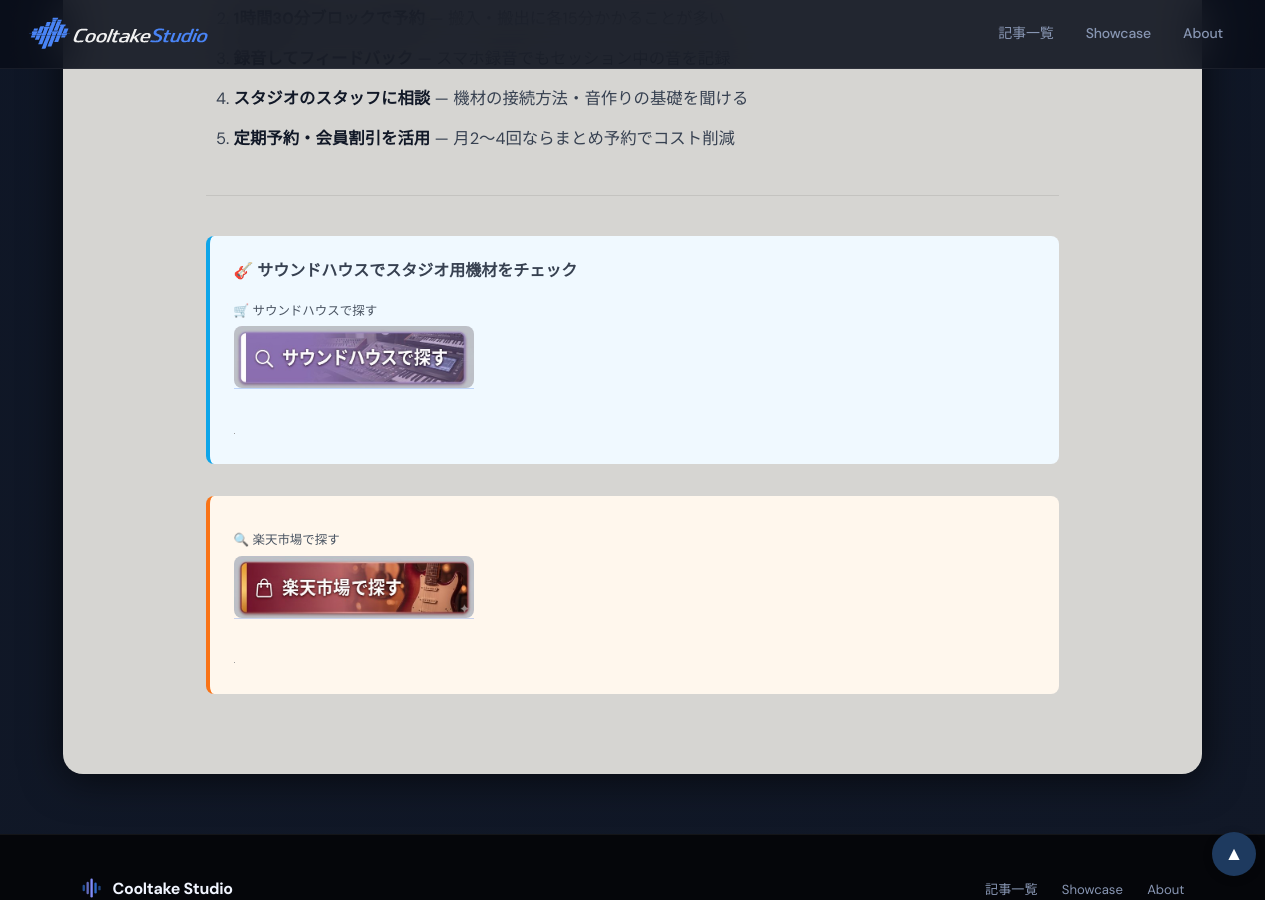
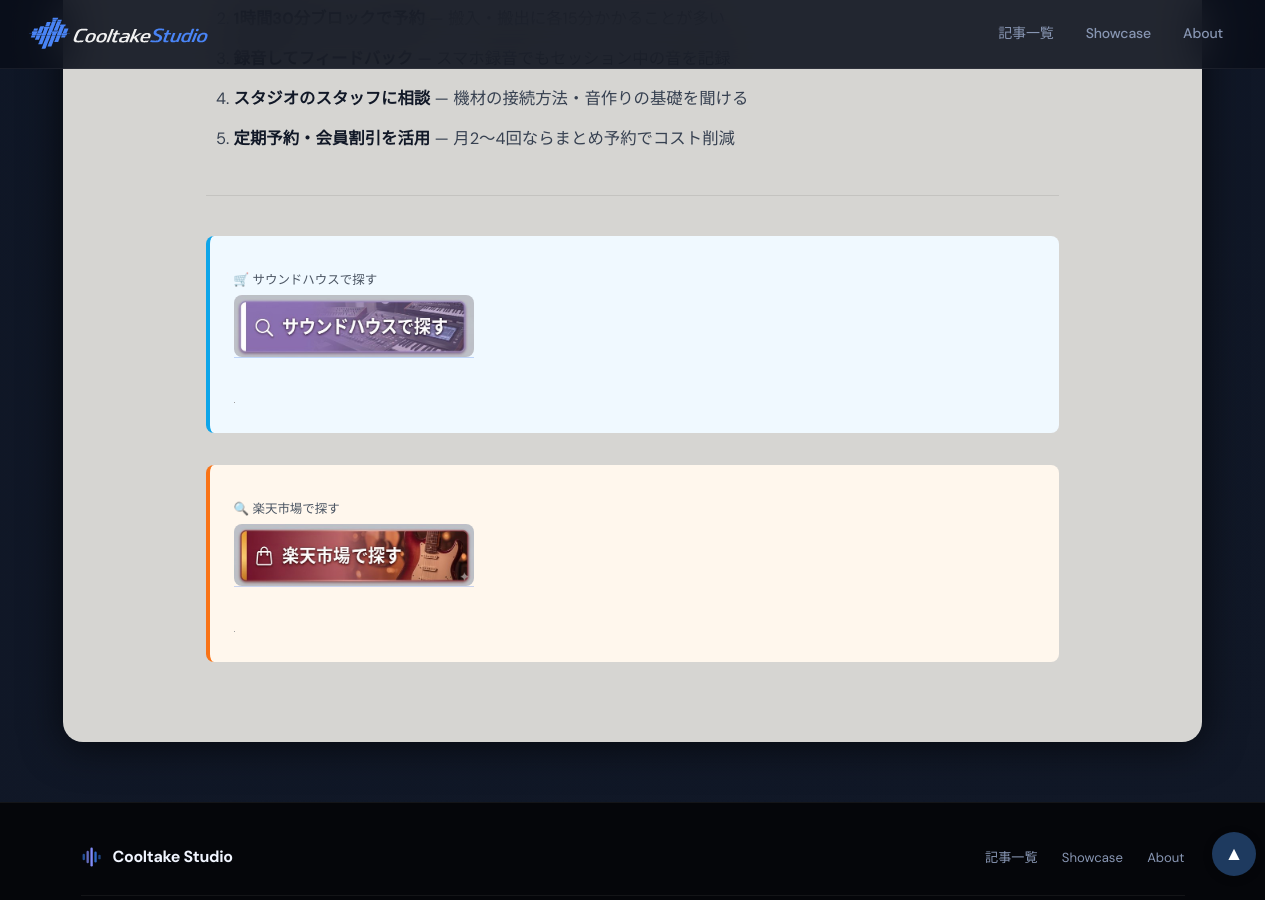
Before and after one commit to cooltake/cooltake-staging, a Jekyll site: the page built from _posts/2026-05-24-music-studio-guide.md, in a window 1280 px wide and 900 px high, scrolled down 4852 px. Built offline with Jekyll 4.4.1, drawn with Linux system fonts in a browser that asks for light colours; some web fonts are replaced; grey boxes are pictures that could not be loaded.

Commit message:
style: fix remaining button patterns in 2026-05-24-music-studio-guide.md

```diff
--- a/_posts/2026-05-24-music-studio-guide.md
+++ b/_posts/2026-05-24-music-studio-guide.md
@@ -126,7 +126,6 @@
 ---
 
 <div style="margin:2rem 0;padding:1.2rem 1.5rem;background:#f0f9ff;border-left:4px solid #0ea5e9;border-radius:8px;">
-<p style="margin:0 0 .6rem;font-weight:bold;font-size:1rem;">&#x1F3B8; サウンドハウスでスタジオ用機材をチェック</p>
 <div style="margin:.8rem 0;"><span style="display:block;font-size:.78rem;color:#4b5563;margin-bottom:3px;margin-top:6px;">🛒 サウンドハウスで探す</span>
 <a href="https://h.accesstrade.net/sp/cc?rk=01001xqc00os63&url=https%3A%2F%2Fwww.soundhouse.co.jp%2Fsearch%2Findex%2F%3Fsearch_all%3D%E3%83%9E%E3%82%A4%E3%82%AF%E3%82%B9%E3%82%BF%E3%83%B3%E3%83%89" rel="nofollow" referrerpolicy="no-referrer-when-downgrade" style="display:inline-block;text-decoration:none;"><img src="/assets/images/btn-soundhouse.jpg" alt="サウンドハウスで探す" width="240" style="height:auto;border-radius:8px;display:block;"></a></div>
 <img src="https://h.accesstrade.net/sp/rr?rk=01001xqc00os63" width="1" height="1" border="0" alt="" loading="lazy">
```
